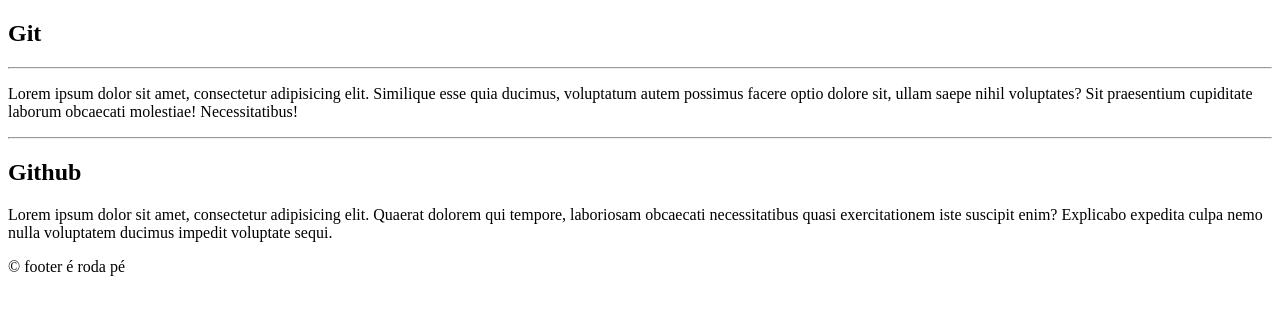
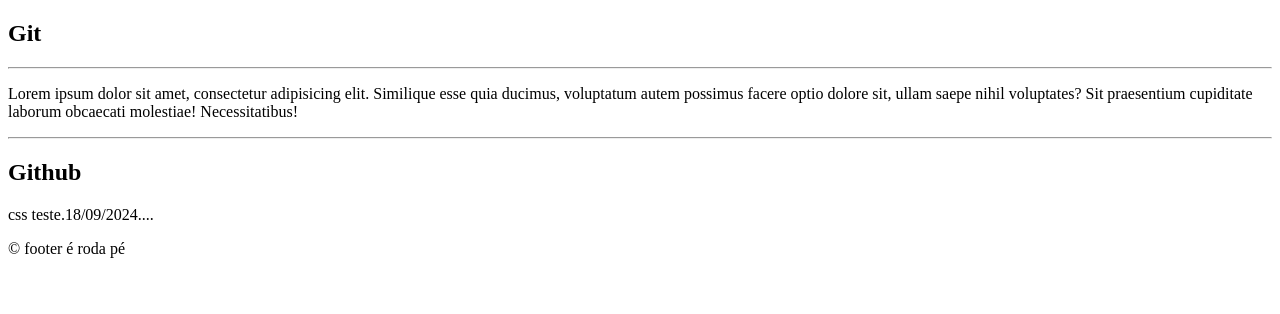
Before and after one commit to yasmim-pigmeu/site_ayala, a plain HTML site: page index.html in a window 1280 px wide. Drawn offline with Linux system fonts and the light colour scheme.

Commit message:
Update index.html

```diff
--- a/index.html
+++ b/index.html
@@ -27,9 +27,7 @@
             <hr>
             <h2>Github</h2>
             <p>
-                Lorem ipsum dolor sit amet, consectetur adipisicing elit. Quaerat dolorem qui tempore, laboriosam
-                obcaecati necessitatibus quasi exercitationem iste suscipit enim? Explicabo expedita culpa nemo nulla
-                voluptatem ducimus impedit voluptate sequi.
+              css teste.18/09/2024....
             </p>
         </article>
 
```
